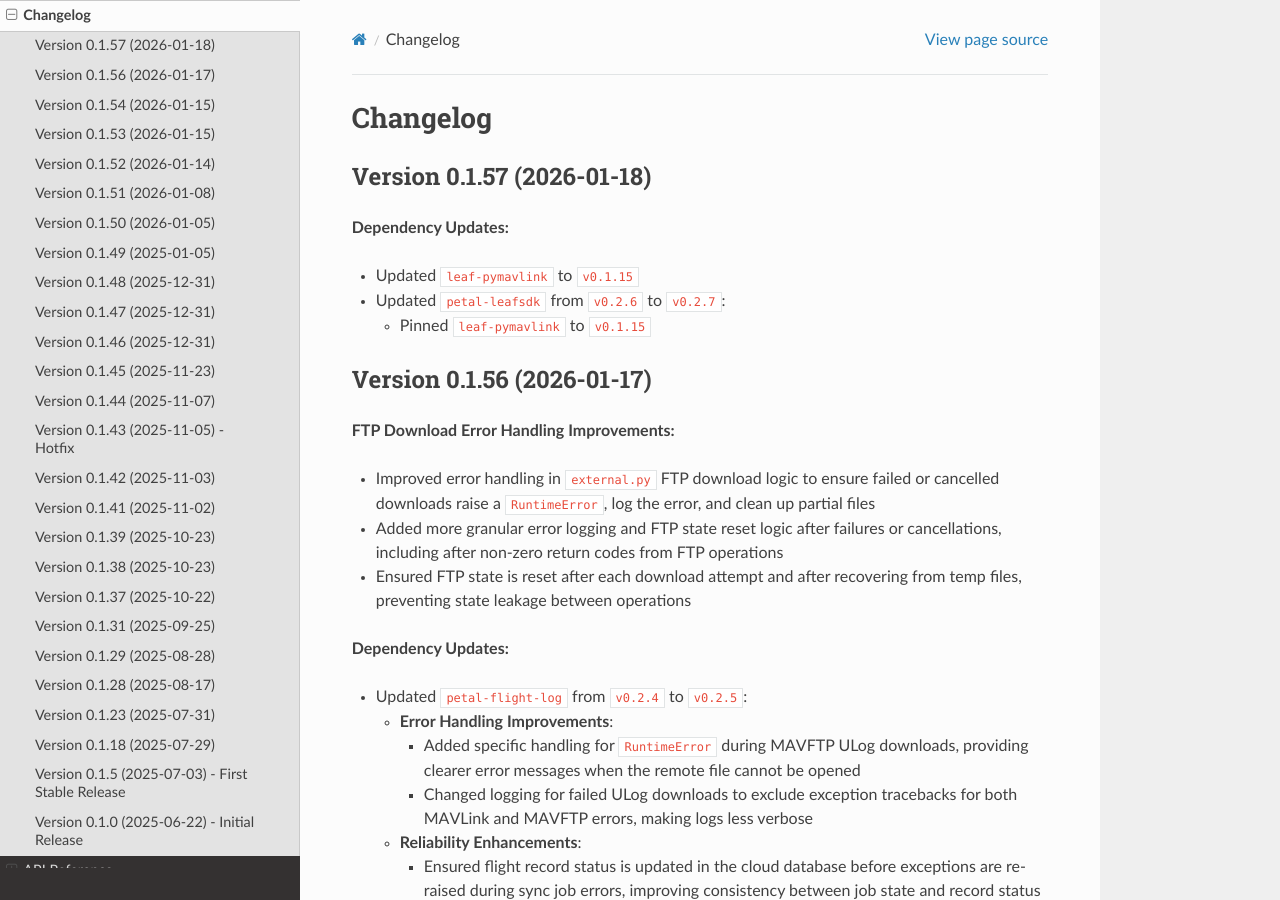
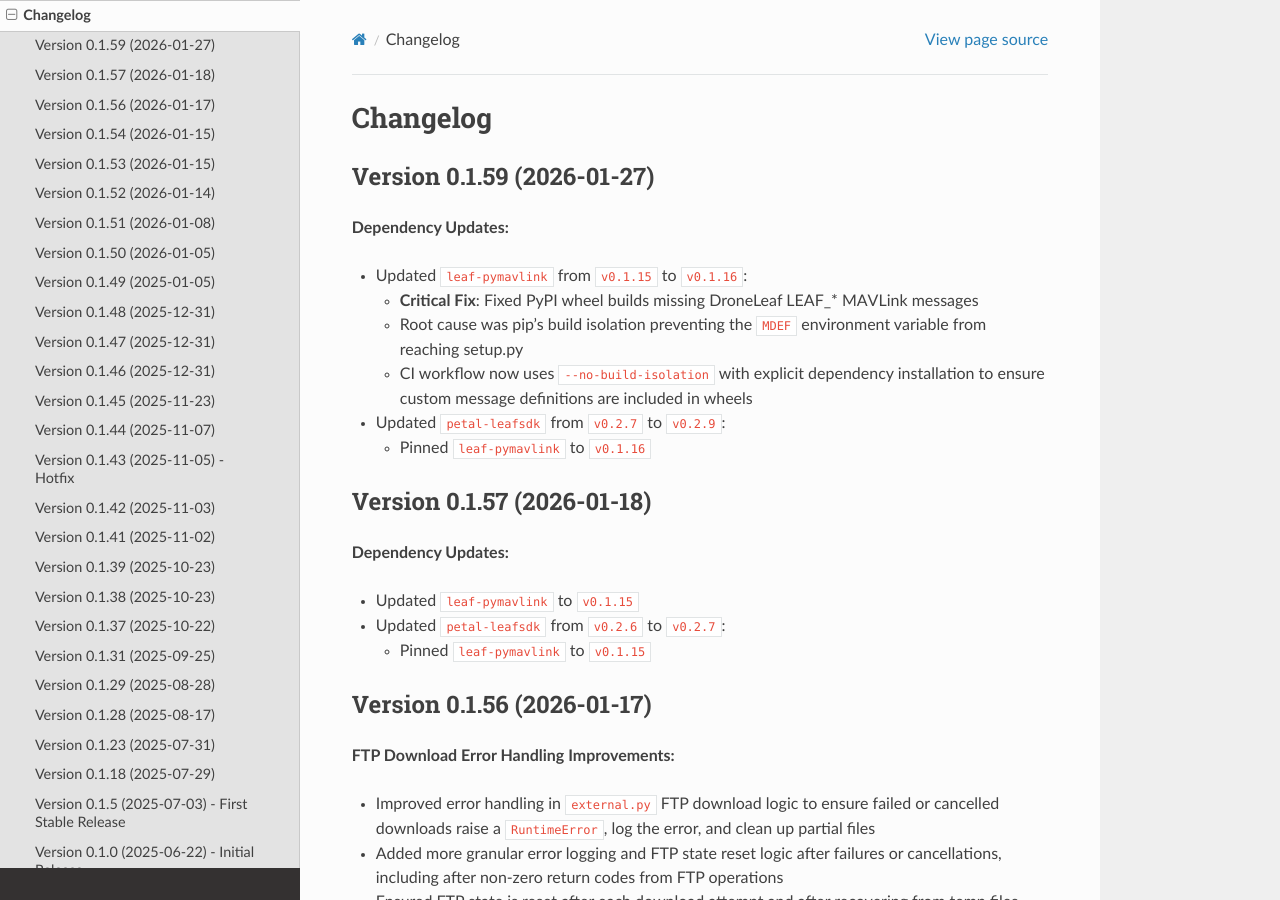
Before and after one commit to DroneLeaf/petal-app-manager, a Sphinx documentation site: the page built from docs/changelog.rst, in a window 1280 px wide and 900 px high. Built offline with Sphinx 7.4.7 and the Read the Docs theme 3.1.0, drawn with Linux system fonts in a browser that asks for light colours; the version number is read from the project's files by our own code.

Commit message:
docs: update changelog for version 0.1.59 with dependency updates and critical fixes

```diff
--- a/docs/changelog.rst
+++ b/docs/changelog.rst
@@ -1,5 +1,20 @@
 Changelog
 =========
+
+Version 0.1.59 (2026-01-27)
+---------------------------
+
+**Dependency Updates:**
+
+- Updated ``leaf-pymavlink`` from ``v0.1.15`` to ``v0.1.16``:
+
+  - **Critical Fix**: Fixed PyPI wheel builds missing DroneLeaf LEAF_* MAVLink messages
+  - Root cause was pip's build isolation preventing the ``MDEF`` environment variable from reaching setup.py
+  - CI workflow now uses ``--no-build-isolation`` with explicit dependency installation to ensure custom message definitions are included in wheels
+
+- Updated ``petal-leafsdk`` from ``v0.2.7`` to ``v0.2.9``:
+
+  - Pinned ``leaf-pymavlink`` to ``v0.1.16``
 
 Version 0.1.57 (2026-01-18)
 ---------------------------
```
